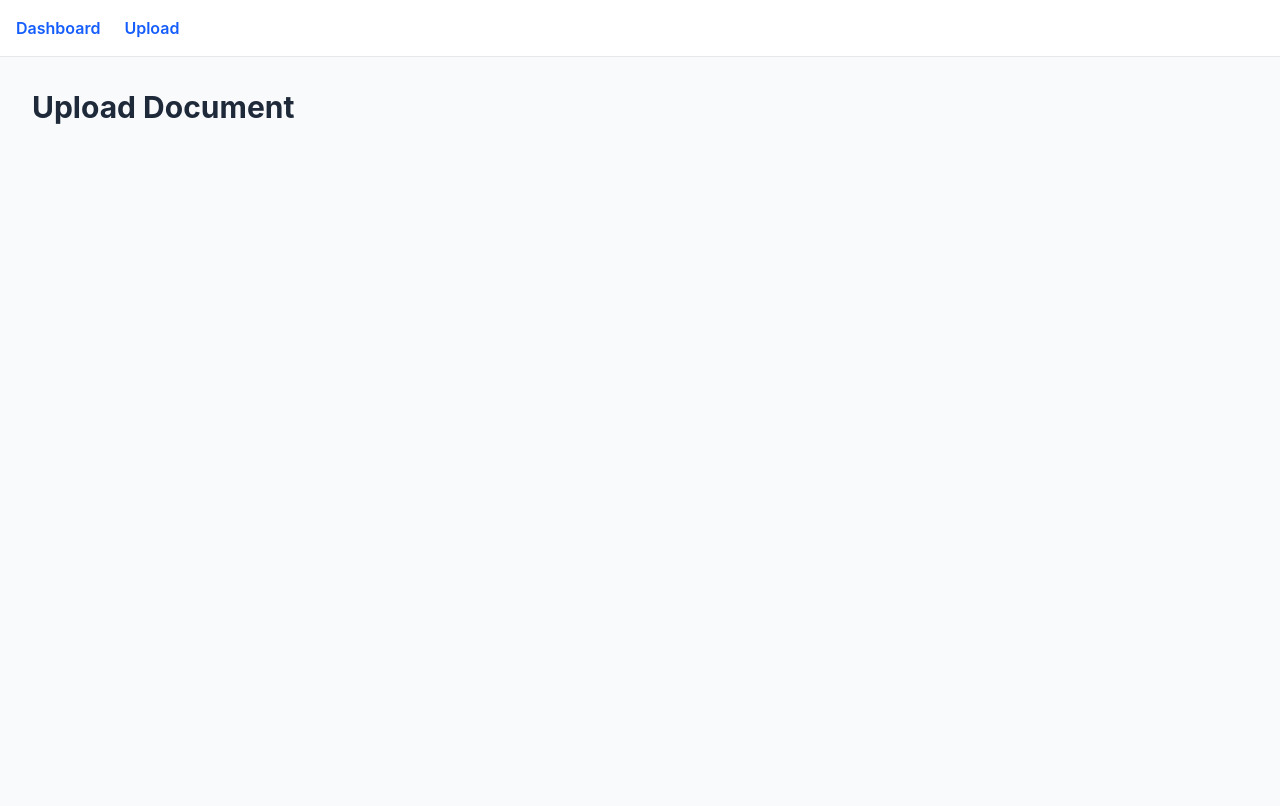
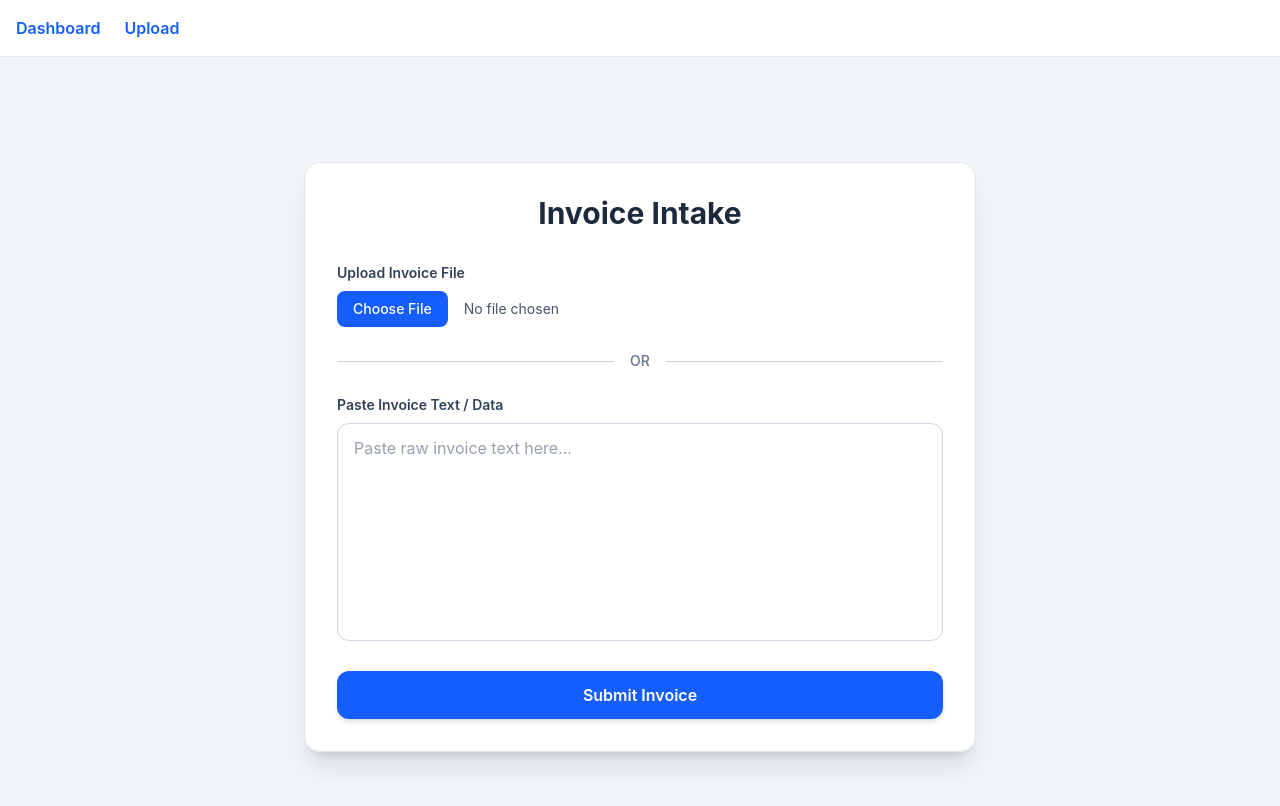
Before and after one commit to Phenomenal46/Invoice-Intake-and-Review-System, a React (Vite) app in the folder frontend/: page /upload in a window 1280 px wide. Shown: the top 806 px of the page. Built offline with nearby package versions, Linux system fonts and the light colour scheme; no server answers.

Commit message:
- fixed main.py , included backend file storage and static file serving
- fixed documents.py  load_text() function .

- wrote code in Upload.jsx file

```diff
--- a/frontend/src/pages/Upload.jsx
+++ b/frontend/src/pages/Upload.jsx
@@ -1,7 +1,97 @@
-export default function Upload() {
+import React, { useState } from 'react';
+import { submitDocument } from '../api';
+
+export default function UploadInvoice() {
+  const [file, setFile] = useState(null);
+  const [textInvoice, setTextInvoice] = useState('');
+
+  const handleFileChange = (e) => {
+    setFile(e.target.files[0]);
+  };
+
+  const handleUpload = async (e) => {
+    e.preventDefault();
+    const res = await submitDocument({ text: textInvoice, file });
+    console.log(res);
+  };
+
   return (
-    <div className="p-8">
-      <h1 className="text-3xl font-bold text-gray-800">Upload Document</h1>
+    <div className="min-h-screen bg-slate-100 flex items-center justify-center px-4">
+      <div className="w-full max-w-2xl bg-white shadow-xl rounded-2xl p-8 border border-slate-200">
+
+        <h2 className="text-3xl font-bold text-center text-slate-800 mb-8">
+          Invoice Intake
+        </h2>
+
+        <form onSubmit={handleUpload} className="space-y-6">
+
+          {/* File Input */}
+          <div>
+            <label className="block text-sm font-semibold text-slate-700 mb-2">
+              Upload Invoice File
+            </label>
+
+            <input
+              type="file"
+              accept=".pdf,.png,.jpg,.jpeg"
+              onChange={handleFileChange}
+              className="block w-full text-sm text-slate-600
+                         file:mr-4 file:py-2 file:px-4
+                         file:rounded-lg file:border-0
+                         file:bg-blue-600 file:text-white
+                         file:font-medium
+                         hover:file:bg-blue-700
+                         cursor-pointer"
+            />
+
+            {file && (
+              <p className="mt-3 text-green-600 text-sm font-medium">
+                ✓ Selected: {file.name}
+              </p>
+            )}
+          </div>
+
+          {/* Divider */}
+          <div className="flex items-center gap-4">
+            <div className="h-px flex-1 bg-slate-300"></div>
+            <span className="text-slate-500 text-sm font-medium">OR</span>
+            <div className="h-px flex-1 bg-slate-300"></div>
+          </div>
+
+          {/* Text Input */}
+          <div>
+            <label className="block text-sm font-semibold text-slate-700 mb-2">
+              Paste Invoice Text / Data
+            </label>
+
+            <textarea
+              rows="8"
+              placeholder="Paste raw invoice text here..."
+              value={textInvoice}
+              onChange={(e) => setTextInvoice(e.target.value)}
+              className="w-full rounded-xl border border-slate-300
+                         px-4 py-3 text-slate-700
+                         focus:outline-none
+                         focus:ring-2 focus:ring-blue-500
+                         focus:border-blue-500
+                         resize-none"
+            />
+          </div>
+
+          {/* Submit Button */}
+          <button
+            type="submit"
+            className="w-full bg-blue-600 hover:bg-blue-700
+                       text-white font-semibold
+                       py-3 rounded-xl
+                       transition-all duration-200
+                       shadow-md hover:shadow-lg"
+          >
+            Submit Invoice
+          </button>
+
+        </form>
+      </div>
     </div>
   );
 }
```
Also changed, not shown: 2 other files (tests, documents, lock files or other folders).
